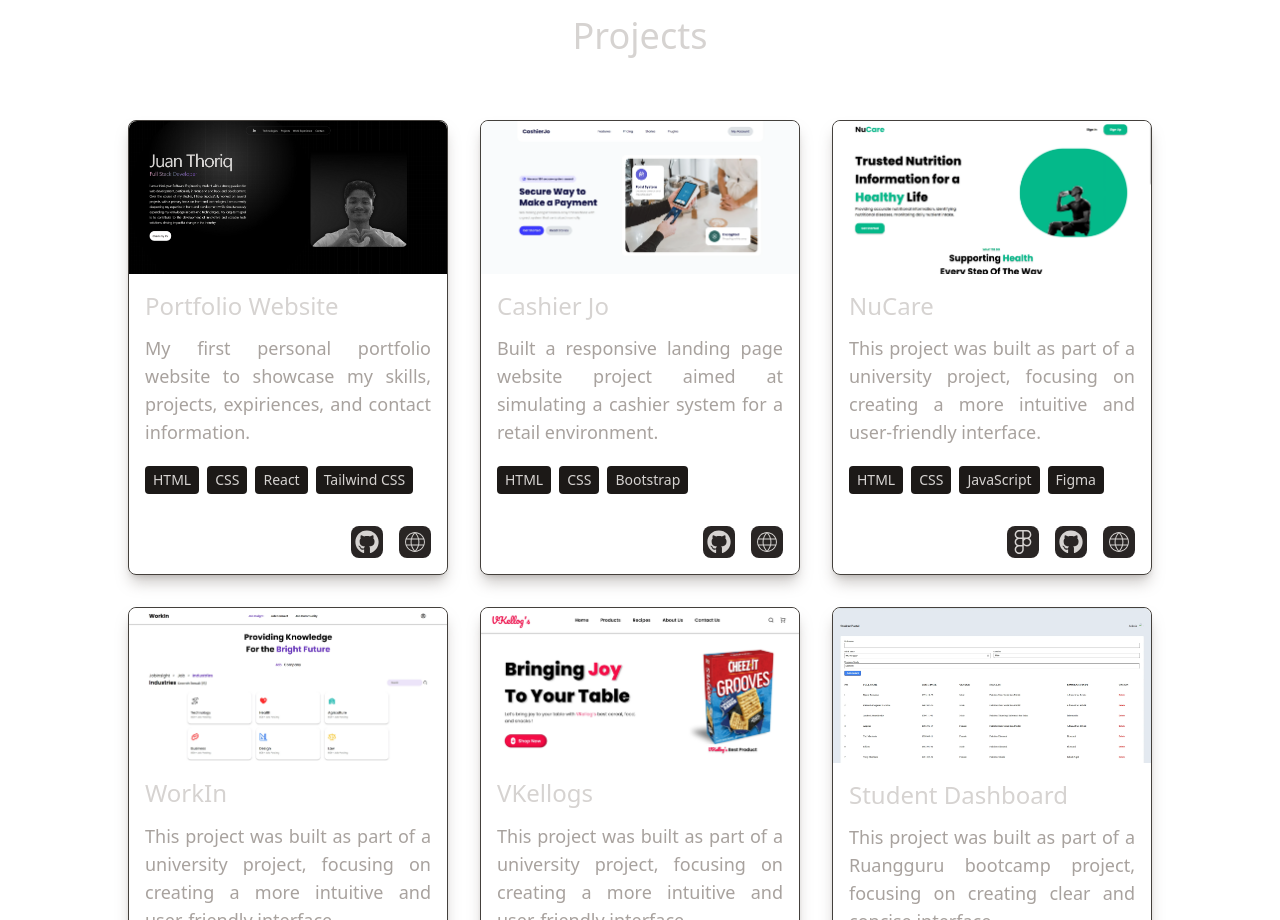
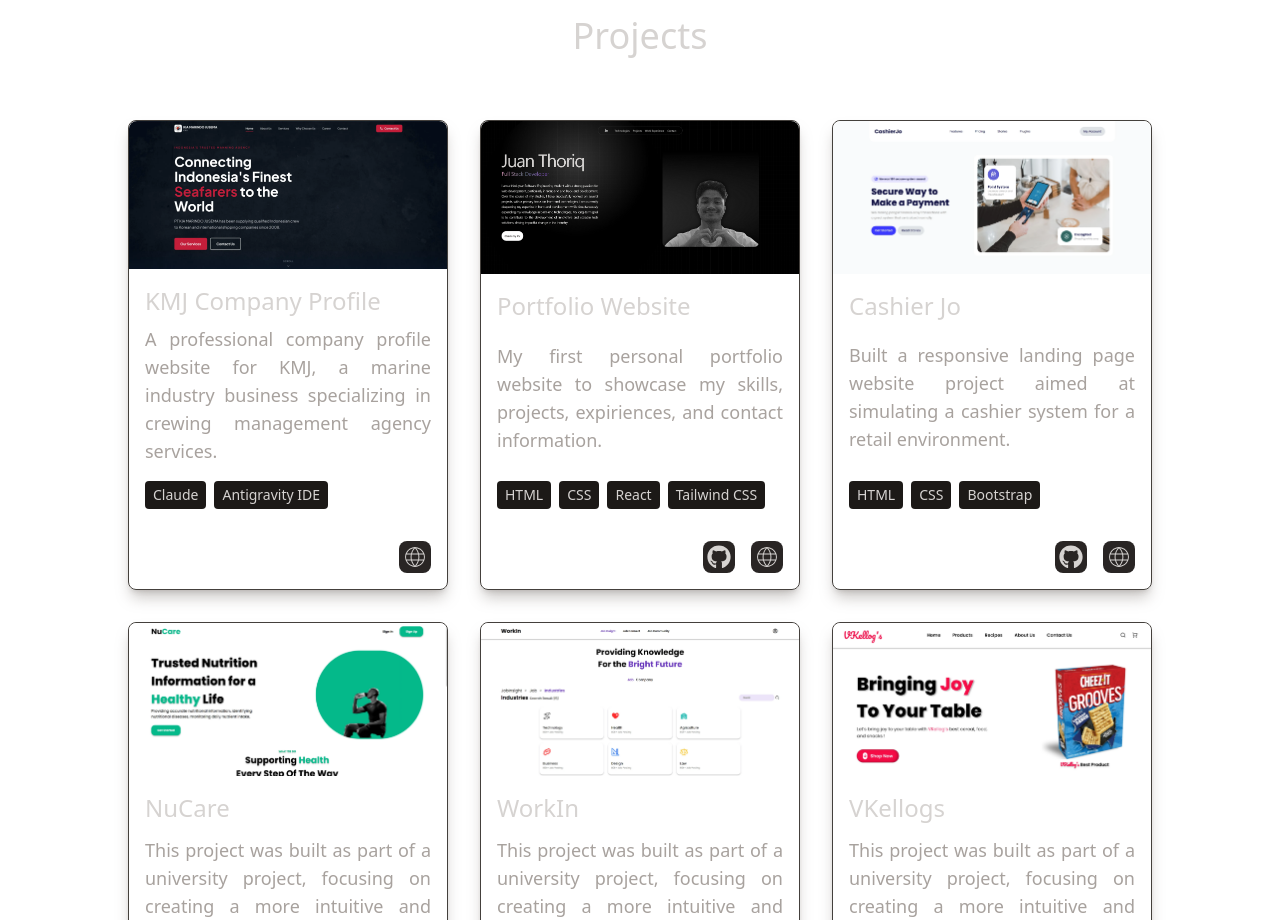
Before and after one commit to JuanThoriq/juanthoriq-portofolio, a React (Vite) app: page / in a window 1280 px wide. Shown: the part 1300-2220 px from the top of the page. Built offline with nearby package versions, Linux system fonts and the light colour scheme.

Commit message:
fix: Add new project portfoliofrom freelance project

```diff
--- a/src/constants/index.jsx
+++ b/src/constants/index.jsx
@@ -6,6 +6,7 @@ import project5 from "../assets/projects/project-5.webp";
 import project6 from "../assets/projects/project-6.webp";
 import project7 from "../assets/projects/project-7.webp";
 import project8 from "../assets/projects/project-8.webp";
+import project9 from "../assets/projects/project-9.webp";
 
 import {
   RiReactjsLine,
@@ -91,6 +92,21 @@ export const EXPERIENCES = [
 ];
 
 export const PROJECTS = [
+  {
+    id: 9,
+    title: "KMJ Company Profile",
+    image: project9,
+    description:
+      "A professional company profile website for KMJ, a marine industry business specializing in crewing management agency services.",
+    technologies: ["Claude", "Antigravity IDE"],
+    link: [
+      {
+        projectlink:
+          "https://www.kiamarine.com",
+        projectlogo: <CiGlobe />,
+      },
+    ],
+  },
   {
     id: 1,
     title: "Portfolio Website",
```
Also changed, not shown: src/assets/projects/project-9.webp (added).
